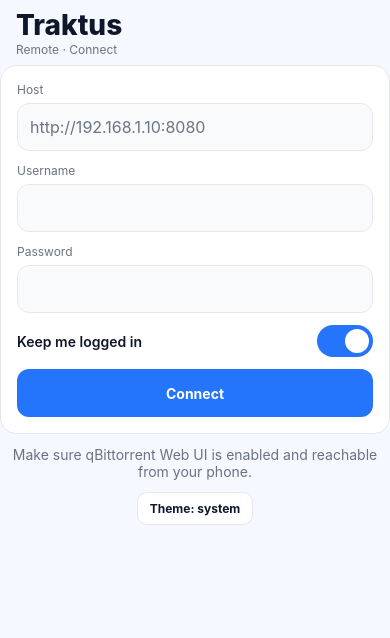
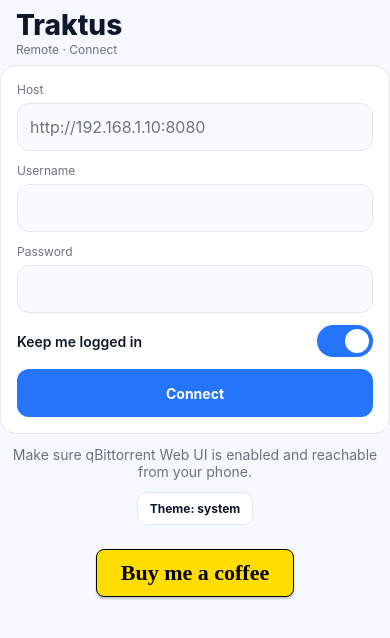
Before and after one commit to tziyang-lum/qBitTrakt, a React Native app: screen / in a window 390 px wide. Shown: the top 638 px of the page. Built offline with nearby package versions, Linux system fonts and the light colour scheme.

Commit message:
add buy me coffee

```diff
--- a/App.tsx
+++ b/App.tsx
@@ -16,6 +16,7 @@
   Platform,
   useColorScheme,
   ScrollView,
+  Linking,
 } from "react-native";
 import * as SecureStore from "expo-secure-store";
 
@@ -607,6 +608,36 @@
             </Text>
           </TouchableOpacity>
         </View>
+
+        <View style={{ alignItems: "center", marginTop: 24 }}>
+          <TouchableOpacity
+            onPress={() => Linking.openURL("https://www.buymeacoffee.com/tzii")}
+            style={{
+              backgroundColor: "#FFDD00",
+              borderRadius: 8,
+              paddingVertical: 10,
+              paddingHorizontal: 24,
+              borderWidth: 1,
+              borderColor: "#000",
+              shadowColor: "#000",
+              shadowOffset: { width: 0, height: 2 },
+              shadowOpacity: 0.2,
+              shadowRadius: 2,
+              elevation: 2,
+            }}
+          >
+            <Text
+              style={{
+                color: "#000",
+                fontFamily: "Cookie", // Remove this line if you don't have the Cookie font
+                fontSize: 22,
+                fontWeight: "700",
+              }}
+            >
+              Buy me a coffee
+            </Text>
+          </TouchableOpacity>
+        </View>
       </SafeAreaView>
     );
 
```
